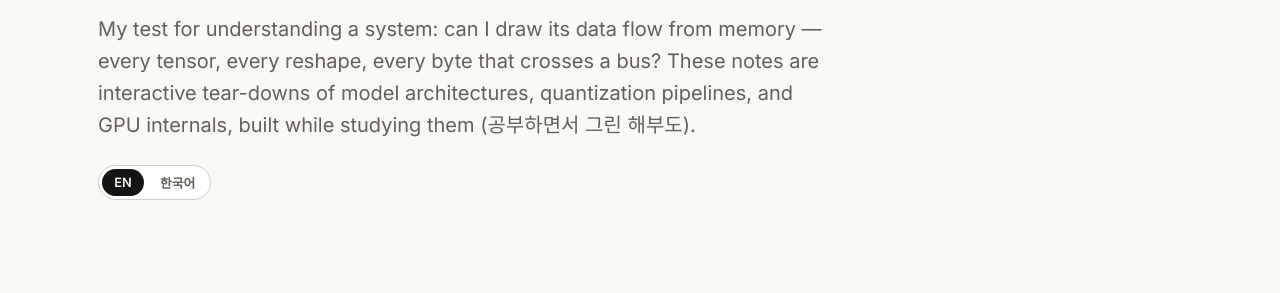
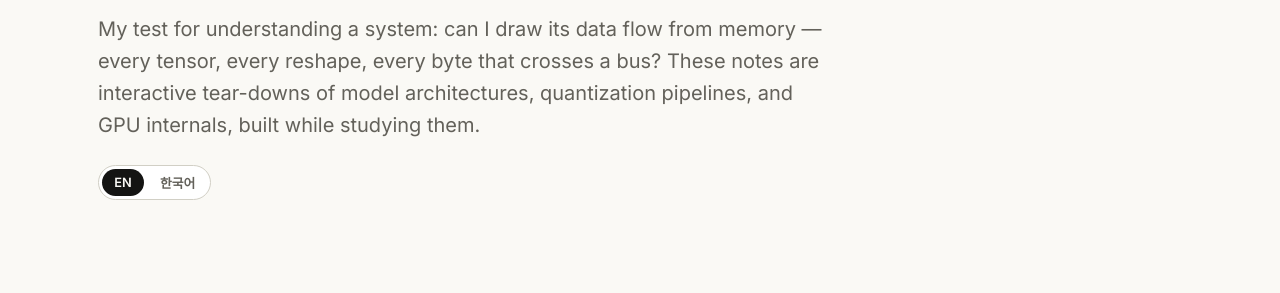
Before and after one commit to Romaanj/romaanj.github.io, an Astro site: page /study in a window 1280 px wide. Shown: the part 272-565 px from the top of the page. Built offline with nearby package versions, Linux system fonts and the light colour scheme; Astro itself is replaced by a stand-in of ours.

Commit message:
Update index.astro

```diff
--- a/src/pages/study/index.astro
+++ b/src/pages/study/index.astro
@@ -57,8 +57,7 @@ const dateOf = (e: StudyEntry) => e.data.date.toISOString().slice(0, 10);
         <span class="lang-en">
           My test for understanding a system: can I draw its data flow from memory — every tensor,
           every reshape, every byte that crosses a bus? These notes are interactive tear-downs of
-          model architectures, quantization pipelines, and GPU internals, built while studying them
-          (공부하면서 그린 해부도).
+          model architectures, quantization pipelines, and GPU internals, built while studying them.
         </span>
         <span class="lang-ko">
           시스템을 이해했는지 확인하는 나의 테스트: 모든 tensor, 모든 reshape, bus를 건너는 모든
```
